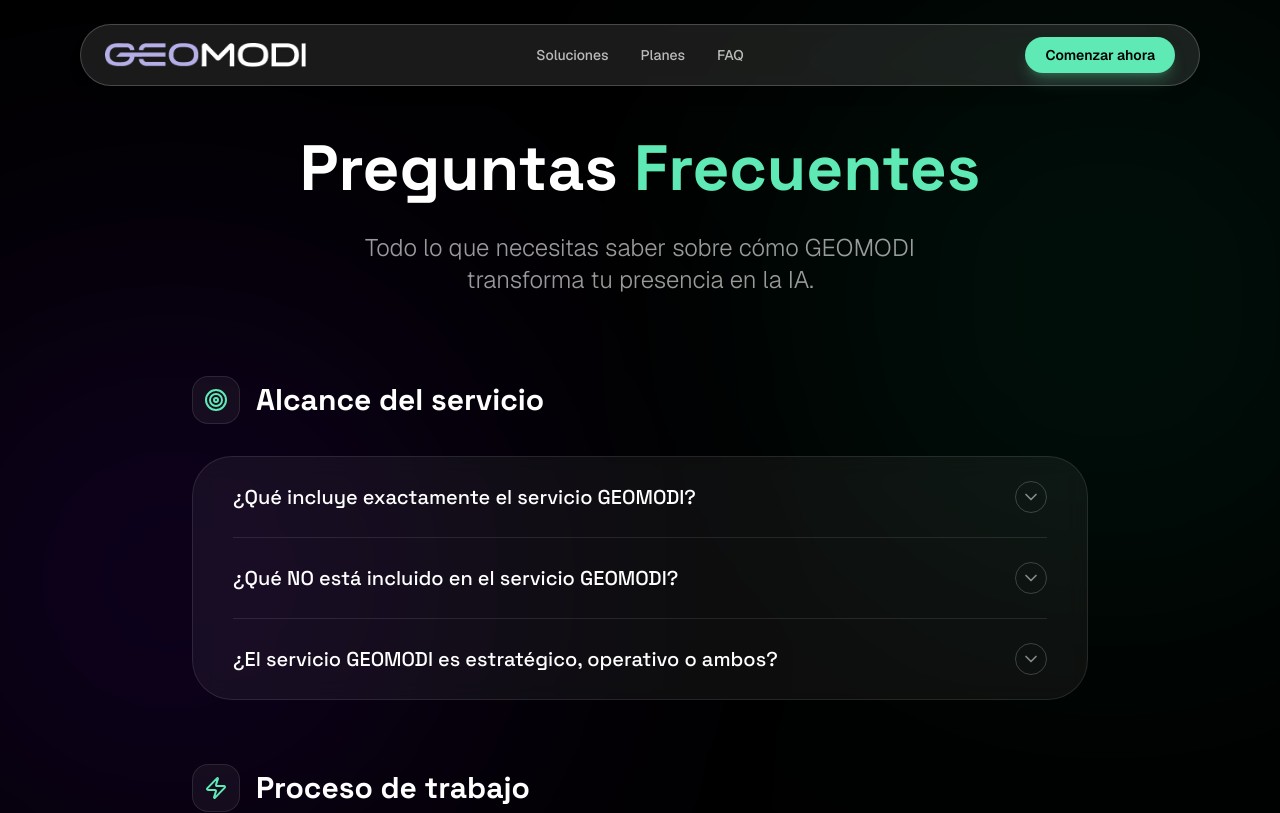
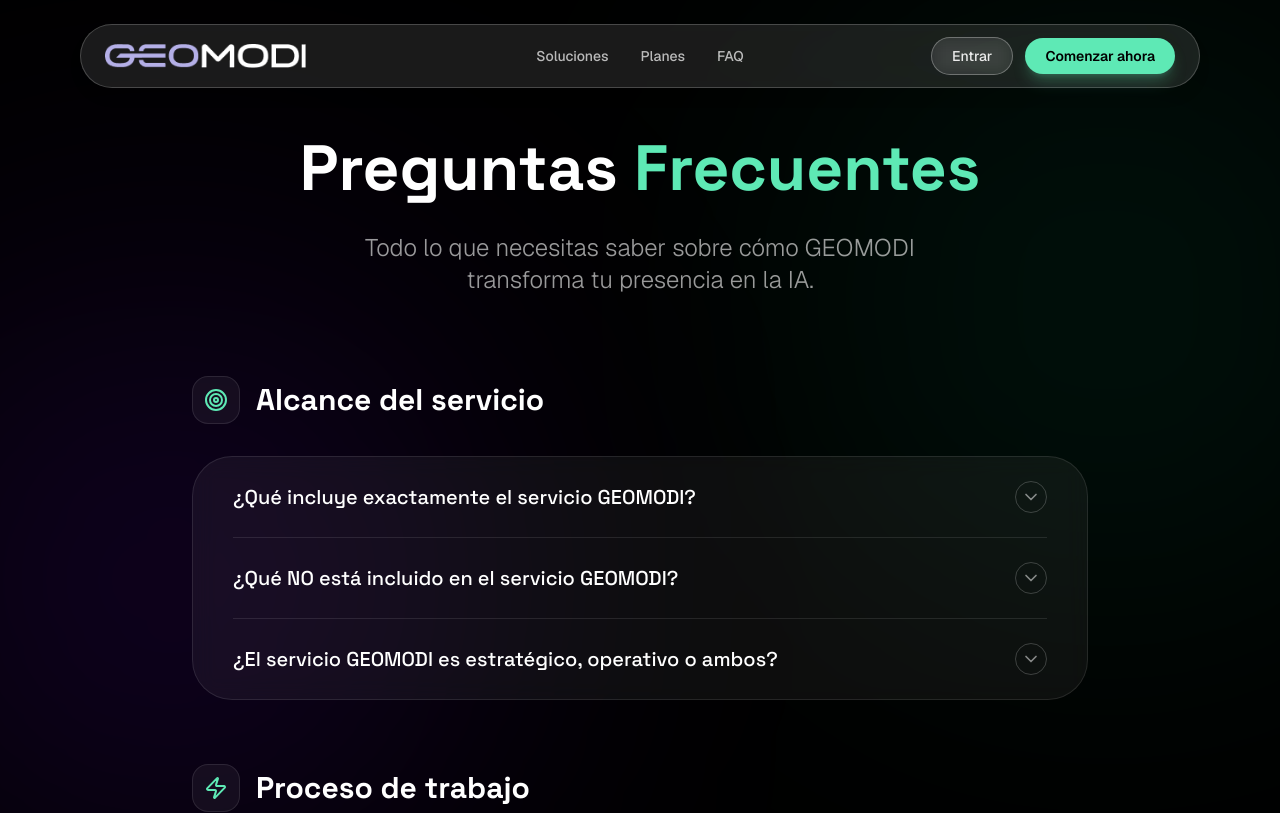
Before and after one commit to luchimbo/geomodi-landing, a Next.js app: page /faq in a window 1280 px wide. Shown: the top 813 px of the page. Built offline with nearby package versions, Linux system fonts and the light colour scheme; no server answers.

Commit message:
add: login button

```diff
--- a/src/components/Navbar.js
+++ b/src/components/Navbar.js
@@ -41,6 +41,19 @@
                     </div>
 
                     <div className="flex items-center gap-3 md:flex-1 md:justify-end">
+                        <a
+                            href="https://app.geomodi.ai/login"
+                            className="hidden sm:block"
+                        >
+                            <motion.button
+                                whileHover={reduce ? {} : { y: -1, scale: 1.01 }}
+                                whileTap={reduce ? {} : { scale: 0.99 }}
+                                className="rounded-full border border-white/30 bg-white/5 px-4 py-1.5 text-xs font-medium text-white/90 backdrop-blur-sm hover:bg-white/10 hover:border-white/40 transition-all cursor-pointer md:px-5 md:py-2 md:text-sm"
+                            >
+                                Entrar
+                            </motion.button>
+                        </a>
+
                         <Link href="/pricing" className="hidden sm:block">
                             <motion.button
                                 whileHover={reduce ? {} : { y: -1, scale: 1.01 }}
@@ -92,11 +105,18 @@
                                 >
                                     FAQ
                                 </Link>
-                                <Link href="/pricing" onClick={() => setIsMenuOpen(false)}>
-                                    <button className="w-full rounded-2xl bg-emerald-300 py-4 font-bold text-black shadow-lg">
-                                        Comenzar ahora
-                                    </button>
-                                </Link>
+                                <div className="flex flex-col gap-3 pt-2">
+                                    <a href="https://app.geomodi.ai/login" onClick={() => setIsMenuOpen(false)}>
+                                        <button className="w-full rounded-2xl border border-white/30 bg-white/5 py-3 font-medium text-white/90 hover:bg-white/10 transition-all">
+                                            Entrar
+                                        </button>
+                                    </a>
+                                    <Link href="/pricing" onClick={() => setIsMenuOpen(false)}>
+                                        <button className="w-full rounded-2xl bg-emerald-300 py-4 font-bold text-black shadow-lg">
+                                            Comenzar ahora
+                                        </button>
+                                    </Link>
+                                </div>
                             </div>
                         </motion.div>
                     )}
```
